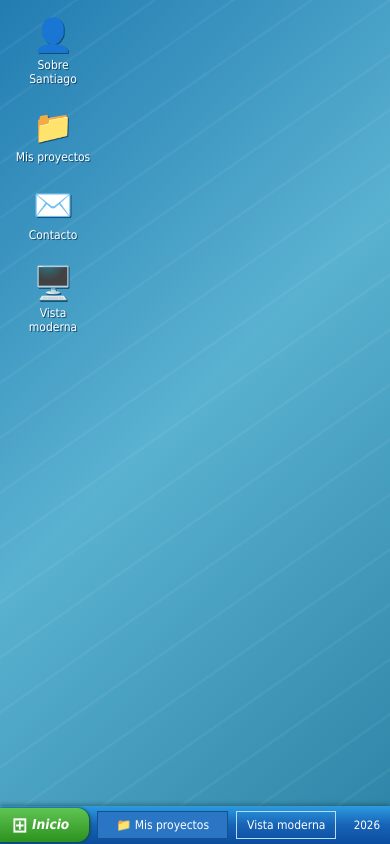
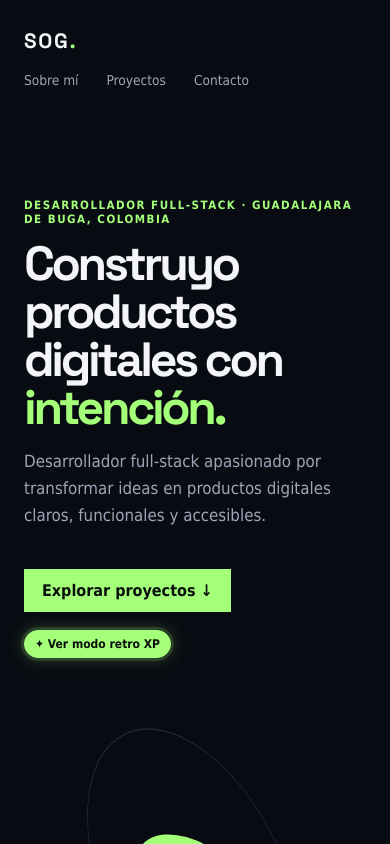
Before and after one commit to Santiago-Ospina-Gonzalez/portfolio, an Angular app: page / in a window 390 px wide. Shown: the top 844 px of the page. Built offline with nearby package versions, Linux system fonts and the light colour scheme.

Commit message:
fix: iniciar con vista moderna

```diff
--- a/src/app/app.html
+++ b/src/app/app.html
@@ -3,7 +3,6 @@
     <header class="modern-header">
       <a class="modern-brand" href="#inicio">SOG<span>.</span></a>
       <nav><a href="#sobre-mi">Sobre mí</a><a href="#proyectos">Proyectos</a><a href="#contacto">Contacto</a></nav>
-      <button class="style-switch modern-switch" (click)="toggleDesign()">✦ Modo retro XP</button>
     </header>
 
     <section class="modern-hero modern-section" id="inicio">
@@ -11,7 +10,10 @@
         <p class="modern-eyebrow">Desarrollador full-stack · Guadalajara de Buga, Colombia</p>
         <h1>Construyo productos digitales con <span>intención.</span></h1>
         <p class="modern-description">Desarrollador full-stack apasionado por transformar ideas en productos digitales claros, funcionales y accesibles.</p>
-        <a class="modern-button" href="#proyectos">Explorar proyectos ↓</a>
+        <div class="modern-hero-actions">
+          <a class="modern-button" href="#proyectos">Explorar proyectos ↓</a>
+          <button class="style-switch modern-switch" (click)="toggleDesign()">✦ Ver modo retro XP</button>
+        </div>
       </div>
       <div class="modern-orbit" aria-hidden="true"><div>SOG</div></div>
     </section>
--- a/src/app/app.ts
+++ b/src/app/app.ts
@@ -68,7 +68,7 @@ const PROJECTS: Project[] = [
 export class App {
   protected readonly currentYear = new Date().getFullYear();
   protected readonly projects = PROJECTS;
-  protected retroMode = true;
+  protected retroMode = false;
   protected activeWindow: 'sobre-mi' | 'proyectos' | 'contacto' | null = null;
   protected selectedProject: Project | null = null;
 
--- a/src/styles.css
+++ b/src/styles.css
@@ -69,6 +69,7 @@ button, a { font: inherit; }
 .modern-hero h1 { font-size: clamp(3rem, 7vw, 6.5rem); max-width: 750px; }
 .modern-hero h1 span { color: #a4ff79; }
 .modern-description { color: #9da6b8; font-size: 1.05rem; line-height: 1.6; max-width: 500px; }
+.modern-hero-actions { align-items: center; display: flex; flex-wrap: wrap; gap: 18px; justify-content: center; margin-top: 20px; }
 .modern-button { background: #a4ff79; color: #0a110c; display: inline-block; font-weight: 700; margin-top: 20px; padding: 12px 18px; text-decoration: none; }
 .modern-orbit { align-items: center; border: 1px solid #293044; border-radius: 50%; display: flex; height: 330px; justify-content: center; transform: rotate(-25deg) scaleX(.55); width: 330px; }
 .modern-orbit div { align-items: center; background: #a4ff79; border-radius: 50%; color: #0a110c; display: flex; font-family: "Space Grotesk", sans-serif; font-weight: 700; height: 100px; justify-content: center; transform: rotate(25deg) scaleX(1.82); width: 100px; }
@@ -236,6 +237,7 @@ button, a { font: inherit; }
   .modern-header { align-items: flex-start; flex-wrap: wrap; gap: 18px; }
   .modern-header nav { order: 3; width: 100%; }
   .modern-hero { display: block; min-height: auto; padding-top: 70px; }
+  .modern-hero-actions { align-items: flex-start; flex-direction: column; }
   .modern-orbit { margin: 60px auto 0; }
   .modern-project-grid { grid-template-columns: 1fr; }
   .modern-project-heading { display: block; }
```
